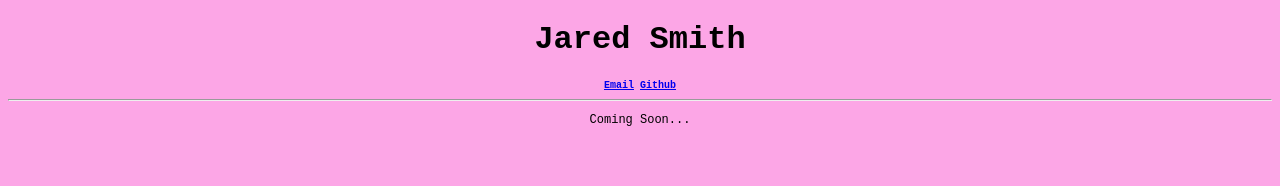
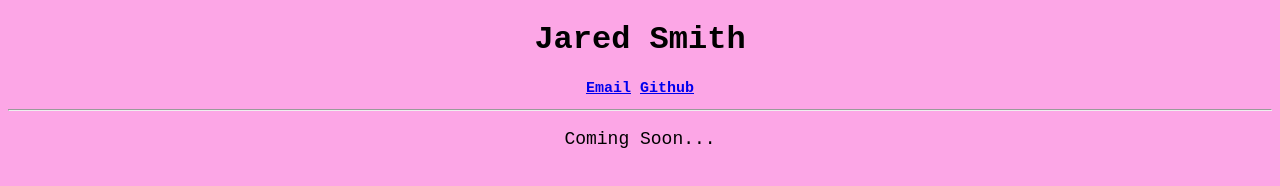
Before and after one commit to pensive-owl/personal_website, a plain HTML site: page index.html in a window 1280 px wide. Drawn offline with Linux system fonts and the light colour scheme.

Commit message:
Contact info on website

```diff
--- a/index.html
+++ b/index.html
@@ -20,13 +20,13 @@
 <body>
   <center>
     <h1>Jared Smith<h1>
-      <h2 style="font-size: 10px">
+      <h2 style="font-size: 15px">
         <a href="mailto: jaredms56@gmail.com">Email</a>
         <a href="https://github.com/droptopboatmobile">Github</a>
         </h2>
       </h2>
     <hr>
-    <p style="font-size: 12px">Coming Soon...</p>
+    <p style="font-size: 18px">Coming Soon...</p>
   </center>
 </body>
 </html>
```
